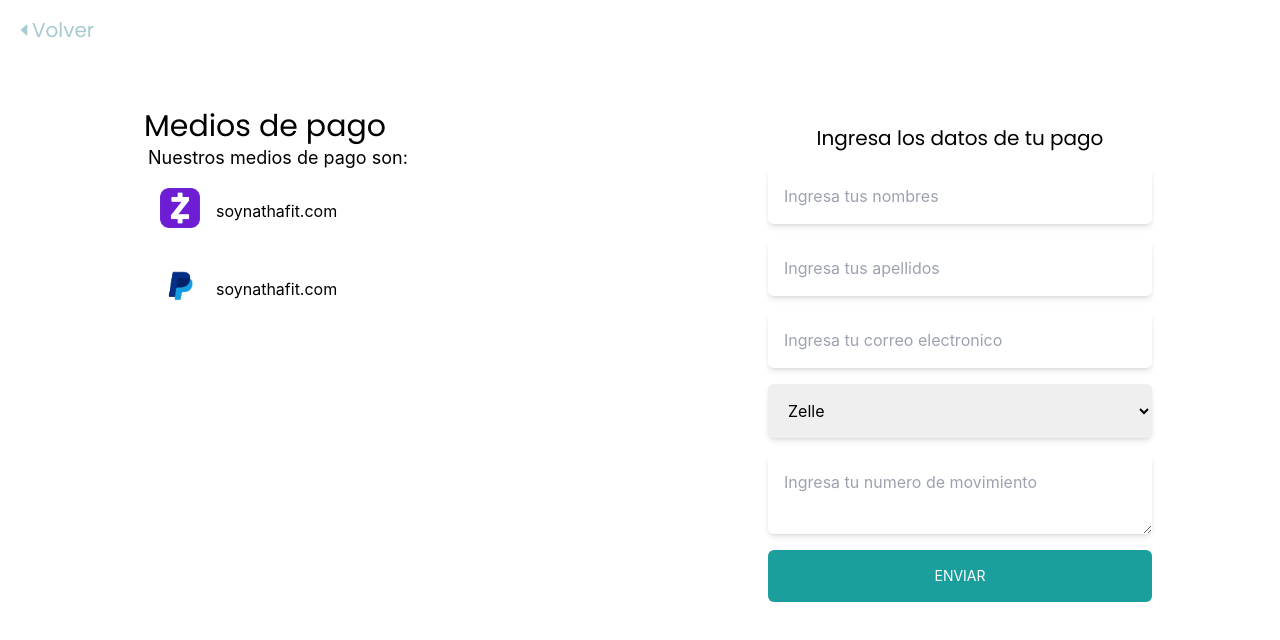
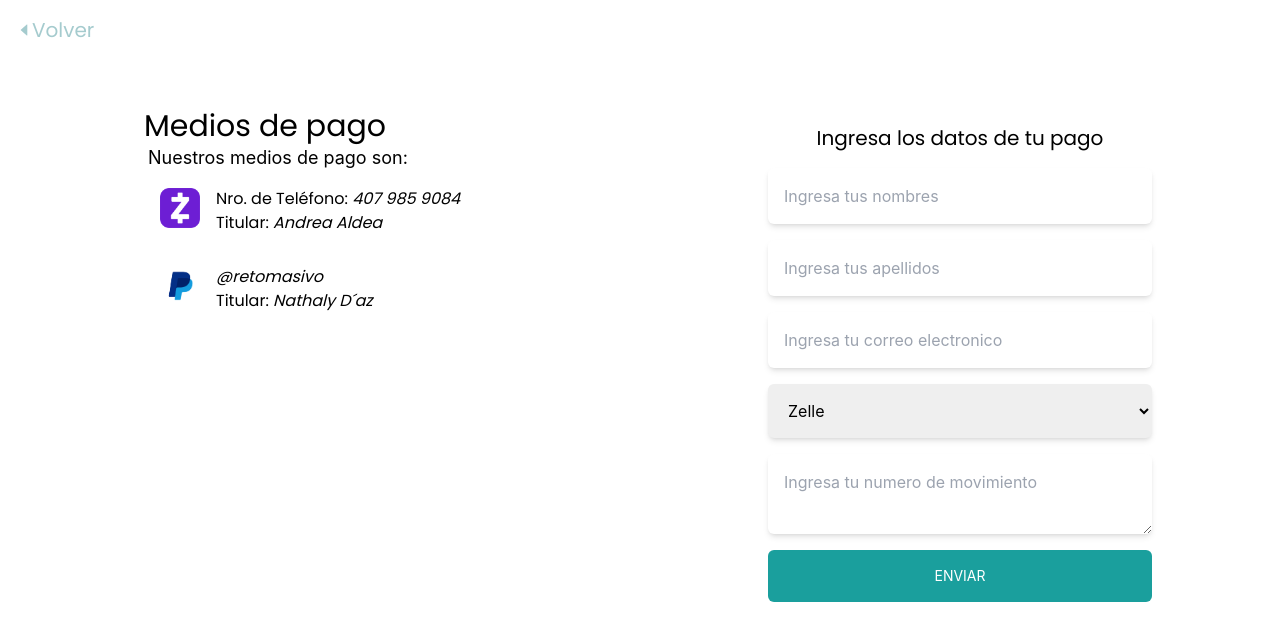
Before and after one commit to samdiazven/soynathafit-landing, a Next.js app: page /pagos in a window 1280 px wide. Shown: the top 640 px of the page. Built offline with nearby package versions, Linux system fonts and the light colour scheme.

Commit message:
update payment data

```diff
--- a/pages/pagos.tsx
+++ b/pages/pagos.tsx
@@ -5,6 +5,7 @@ import zelle from "../assets/zelle.png";
 import paypal from "../assets/paypal.png";
 import Link from "next/link";
 import { AiFillCaretLeft } from "react-icons/ai";
+import Head from "next/head";
 
 type Service = "paypal" | "zelle";
 
@@ -65,6 +66,10 @@ export default function Pagos() {
   }
 
   return (
+    <>
+      <Head>
+        <title>Pagos - Reto Masivo</title>
+      </Head>
       <main className=" min-h-screen">
         <Link href="/">
           <div className="flex items-center w-32 hover:text-blue-100 p-4 hover:cursor-pointer ">
@@ -77,16 +82,30 @@ export default function Pagos() {
         <section className="max-w-5xl gap-4 mx-auto py-12 flex flex-col md:flex-row justify-between ">
           <div className="w-full md:w-1/2">
             <article className="px-4 w-full">
-            <h2 className="font-poppins text-bold text-3xl ">Medios de pago</h2>
+              <h2 className="font-poppins text-bold text-3xl ">
+                Medios de pago
+              </h2>
               <p className="indent-1 text-poppins text-sm md:text-lg ">
                 Nuestros medios de pago son:
               </p>
               <div className="flex flex-col">
                 <div className="flex items-center flex-row ">
                   <figure className="p-4">
-                  <Image src={zelle} width={40} height={40} alt="zelle-image" />
+                    <Image
+                      src={zelle}
+                      width={40}
+                      height={40}
+                      alt="zelle-image"
+                    />
                   </figure>
-                <p>soynathafit.com</p>
+                  <p className="flex-col flex">
+                    <span className="font-poppins text-bold">
+                      Nro. de Tel&eacute;fono: <em>407 985 9084</em>
+                    </span>
+                    <span className="font-poppins text-bold">
+                      Titular: <em>Andrea Aldea</em>
+                    </span>
+                  </p>
                 </div>
                 <div className="flex items-center flex-row ">
                   <figure className="p-4">
@@ -97,7 +116,15 @@ export default function Pagos() {
                       alt="zelle-image"
                     />
                   </figure>
-                <p>soynathafit.com</p>
+                  <p className="flex-col flex">
+                    <span className="font-poppins text-bold">
+                      <em>@retomasivo</em>
+                    </span>
+
+                    <span className="font-poppins text-bold">
+                      Titular: <em>Nathaly D&acute;az</em>
+                    </span>
+                  </p>
                 </div>
               </div>
             </article>
@@ -191,5 +218,6 @@ export default function Pagos() {
           </form>
         </section>
       </main>
+    </>
   );
 }
```
Also changed, not shown: 1 other file (tests, documents, lock files or other folders). Lines whose indentation alone changed are shown as unchanged.
